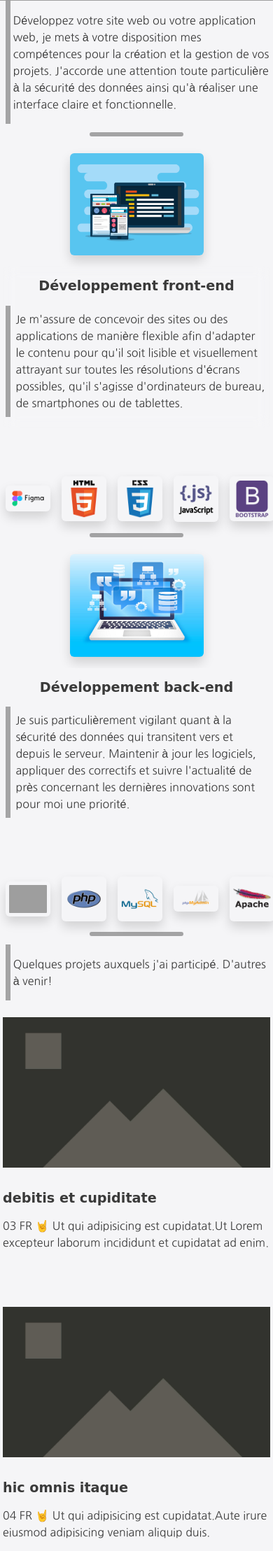
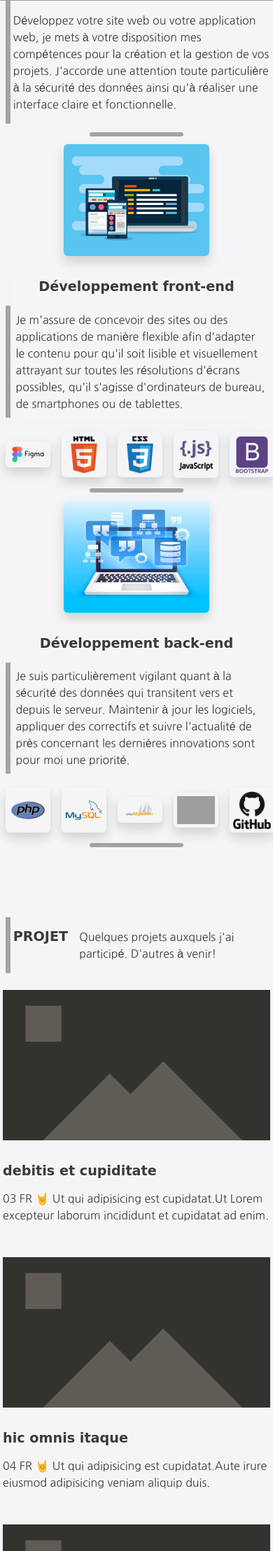
Before and after one commit to no-live/Portfolio-of, a PHP site: page / in a window 390 px wide; the page is wider, and only the part inside the window is pictured. Shown: the part 917-3134 px from the top of that part at 70% size. Run offline with PHP 8.4, Linux system fonts and the light colour scheme; some web fonts are replaced; grey boxes are pictures that could not be loaded.

Commit message:
modified:   index.php

```diff
--- a/css/master.css
+++ b/css/master.css
@@ -181,7 +181,7 @@ main {
 }
 
 .mwimg{
-    max-width: clamp(6rem, 50%, 100vw);
+    max-width: clamp(13rem, 50%, 100vw);
 }
 
 .mwlogo{
@@ -314,8 +314,8 @@ blockquote i {
     padding: 1rem;
 }
 .my-4{
-    margin-top: 4rem;
-    margin-bottom: 4rem!important;
+    margin-top: 2rem;
+    margin-bottom: 2rem!important;
 }
 .mx {
     margin-left: 1.5rem;
--- a/css/topnav.css
+++ b/css/topnav.css
@@ -198,7 +198,7 @@
 }
 
 .open {
-    width: 93px;
+    width: 95px;
     background-color:  #003878;
     display: flex;
     position:absolute;
--- a/header.php
+++ b/header.php
@@ -5,7 +5,7 @@
     </div>
     <nav class="menu menu--header d-flex ai-c">
         <a class="menu__link p-1" href="./index.php?lang=<?=($lang['LANG']);?>">&nbsp<?php echo $lang['MENU_HOME']; ?></a>
-        <a class="menu__link p-1" href="./projets.php?lang=<?=($lang['LANG']);?>">&nbsp<?php echo $lang['MENU_PROJECTS']; ?></a>
+        <a class="menu__link p-1" href="./index.php?lang=<?=($lang['LANG']);?>#projetpres">&nbsp<?php echo $lang['MENU_PROJECTS']; ?></a>
         <a class="menu__link p-1" href="./contact.php?lang=<?=($lang['LANG']);?>">&nbsp<?php echo $lang['MENU_CONTACT']; ?></a>
     </nav>
 
--- a/index.php
+++ b/index.php
@@ -69,7 +69,7 @@ include './inc/multilang.php';
                 <div class="d-flex ai-c spacehr">
                     <hr>
                 </div>
-                <section class="d-flex f-wraprr reverse g-1 my-4 ai-c bgm">
+                <section class="d-flex f-wraprr reverse g-1 my-4 ai-c bgm" id="msm">
                     <div class="f-m backdrop">
                         <h2 class="text-center"><?php echo $lang['ARTICLE_TITLE_1']; ?></h2>
                         <p class="d-flex g-1 pres2"><?php echo $lang['ARTICLE_1']; ?></p>
@@ -88,7 +88,7 @@ include './inc/multilang.php';
                 <div class="d-flex ai-c spacehr">
                     <hr>
                 </div>
-                <section class="d-flex f-wraprr g-1 my-4 ai-c">
+                <section class="d-flex f-wraprr g-1 my-4 ai-c" id="msm2">
                     <div class="f-m bgc">
                         <h2 class="text-center"><?php echo $lang['ARTICLE_TITLE_2']; ?></h2>
                         <p class="d-flex g-1 pres2"><?php echo $lang['ARTICLE_2']; ?></p>
@@ -97,19 +97,22 @@ include './inc/multilang.php';
                 </section>
 
                 <div class="d-flex g-1 p-1 bgc">
-                    <img class="rounded mauto mwlogo shadow zimg" src="./images/visualstudio-logo.png" alt="visualstudio-logo">
                     <img class="rounded mauto mwlogo shadow zimg" src="./images/php-icon.png" alt="php-logo">
                     <img class="rounded mauto mwlogo shadow zimg" src="./images/mysql-logo.png" alt="mysql-logo">
                     <img class="rounded mauto mwlogo shadow zimg" src="./images/phpmyadmin-logo.png" alt="phpmyadmin-logo">
-                    <img class="rounded mauto mwlogo shadow zimg" src="./images/apache-logo.png" alt="apache-logo">
+                    <img class="rounded mauto mwlogo shadow zimg" src="./images/visualstudio-logo.png" alt="visualstudio-logo">
                     <img class="rounded mauto mwlogo shadow zimg" src="./images/github-logo.png" alt="github-logo">
                     <img class="rounded mauto mwlogo shadow zimg" src="./images/git-logo.png" alt="git-logo">
+                    <img class="rounded mauto mwlogo shadow zimg" src="./images/apache-logo.png" alt="apache-logo">
                 </div>
                 <div class="d-flex ai-c spacehr">
                     <hr>
                 </div>
-                <div class="d-flex g-1 pres1 bgc">
-                    <p><?php echo $lang['PRESENTATION_PROJET']; ?></p>
+                <div style="height:88px" id="projetpres"></div>
+                <div class="d-flex g-1 pres1 bgc" >
+                    <h2>PROJET</h2>
+                        <p><?php echo $lang['PRESENTATION_PROJET']; ?></p>
+
                 </div>
                 <section class="d-flex f-wraprr reverse g-1 my-4 bgm">
                     <div class="f-m ai-c jc-c">
--- a/js/topnav.js
+++ b/js/topnav.js
@@ -37,15 +37,21 @@ navbtn1(x)  //Lance la fonction
 x.addEventListener('change', navbtn1) //Reste à l'écoute d'un changement de x (min-width = 760px)
 
 const asidecenter = document.getElementById("sideleft");
-const slideoff = document.getElementById("slidesquare")
+const slideoff = document.getElementById("slidesquare");
+const smallmarge = document.getElementById("msm")
+const smallmarge2 = document.getElementById("msm2")
 var x = window.matchMedia("(min-width: 905px)");
 function asidesmall(x) {
     if (x.matches) {
         asidecenter.classList.remove('mauto');
         slideoff.classList.remove('hidden');
+        smallmarge.classList.add('my-4');
+        smallmarge2.classList.add('my-4');
     } else {
         asidecenter.classList.add('mauto');
         slideoff.classList.add('hidden');
+        smallmarge.classList.remove('my-4');
+        smallmarge2.classList.remove('my-4');
 }
 }
 asidesmall(x)
```
